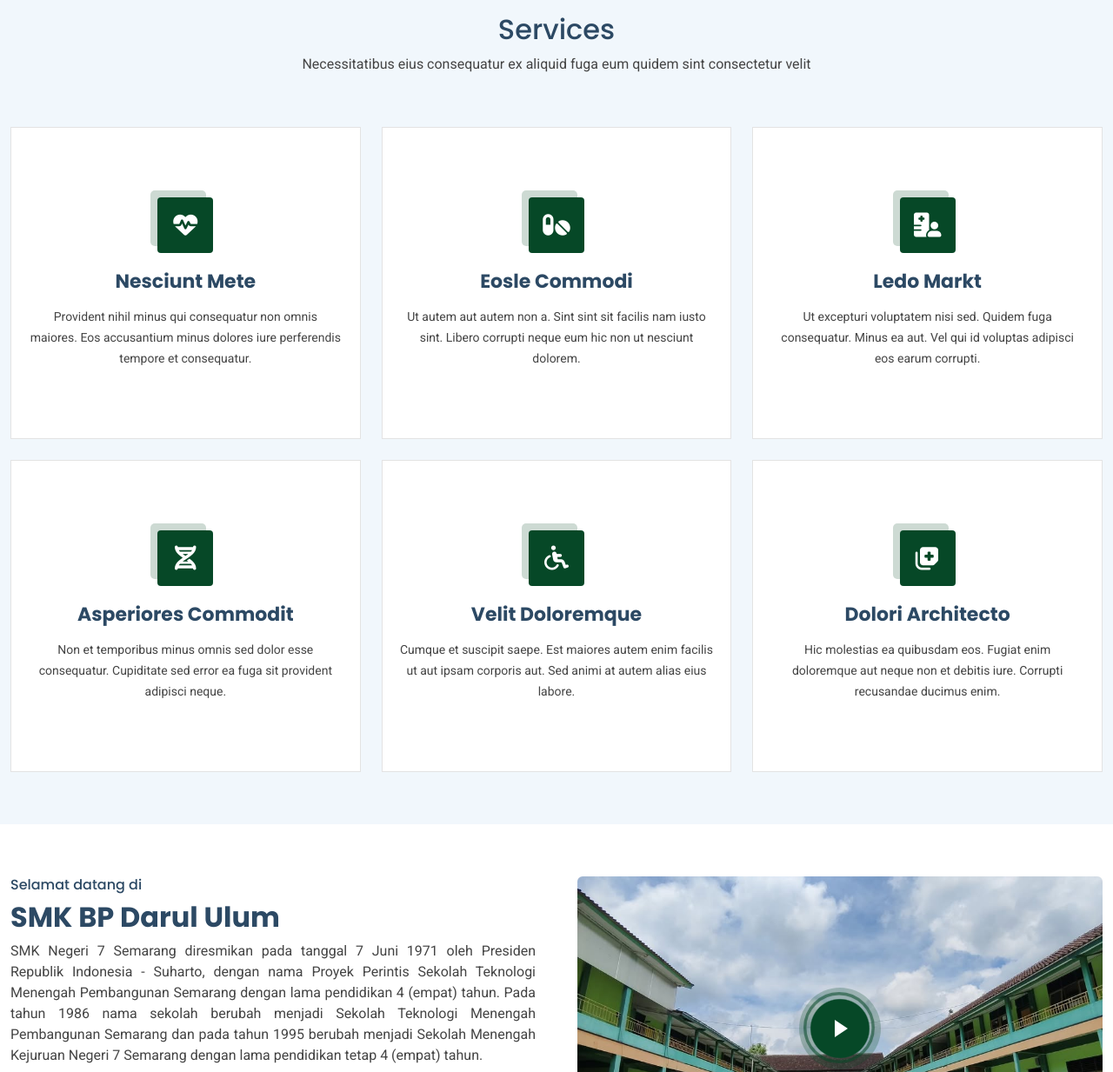
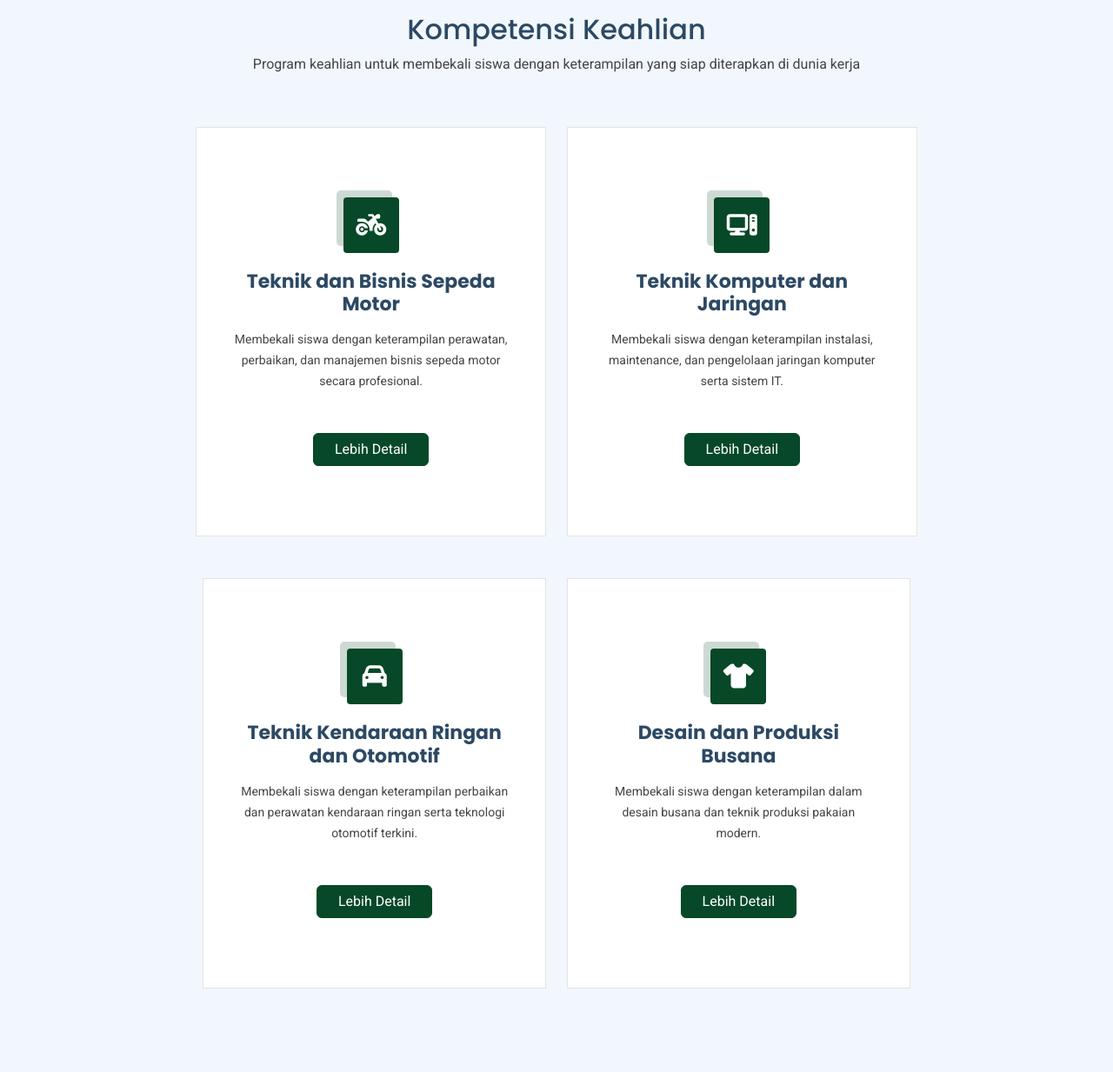
Before and after one commit to Muhafifudin2306/smk-bp-darul-ulum-sample-2, a plain HTML site: page index.html in a window 1280 px wide. Shown: the part 2140-3373 px from the top of the page at 87% size. Drawn offline with Linux system fonts and the light colour scheme.

Commit message:
Add Kompetensi

```diff
--- a/assets/css/main.css
+++ b/assets/css/main.css
@@ -1129,7 +1129,7 @@ section,
   background-color: var(--surface-color);
   text-align: center;
   border: 1px solid color-mix(in srgb, var(--default-color), transparent 85%);
-  padding: 80px 20px;
+  padding: 80px 40px;
   transition: all ease-in-out 0.3s;
   height: 100%;
 }
--- a/index.html
+++ b/index.html
@@ -228,8 +228,9 @@
                     <img class="w-100 object-fit-cover rounded-top" height="300" src="assets/img/banner/banner-4.jpg">
                   </div>
                   <div class="content-panel p-4" style="max-height: 250px; height: 250px; overflow: hidden;">
-                    <h4 class="fw-bold mb-3 text-one">SERTIJAB MPK 2024/2025</h4>
-                    <p>Waktu berlalu begitu cepat, tak terasa perjalanan yang panjang ini telah sampai pada ujungnya.
+                    <h5 class="fw-bold mb-3 text-one">SERTIJAB MPK 2024/2025</h5>
+                    <p align="justify">Waktu berlalu begitu cepat, tak terasa perjalanan yang panjang ini telah sampai
+                      pada ujungnya.
                       Dalam setiap awal, ada akhir</p>
                   </div>
                   <hr>
@@ -251,10 +252,11 @@
                     <img class="w-100 object-fit-cover rounded-top" height="300" src="assets/img/banner/banner-2.jpg">
                   </div>
                   <div class="content-panel p-4" style="max-height: 250px; height: 250px; overflow: hidden;">
-                    <h4 class="fw-bold mb-3 text-one">Bagaimana Teknologi Baru Mengubah Cara Kita
+                    <h5 class="fw-bold mb-3 text-one">Bagaimana Teknologi Baru Mengubah Cara Kita
                       Membangun
-                      Infrastruktur</h4>
-                    <p>Di tengah semakin meningkatnya kesadaran global akan pentingnya keberlanjutan lingkungan,Lorem
+                      Infrastruktur</h5>
+                    <p align="justify">Di tengah semakin meningkatnya kesadaran global akan pentingnya keberlanjutan
+                      lingkungan,Lorem
                       ipsum dolor sit, amet consectetur adipisicing elit. Ad, optio? Nisi iure possimus id excepturi
                       vero, architecto reiciendis aliquid, blanditiis quidem beatae aperiam quis distinctio consequatur
                       in. Sapiente fugit natus repudiandae quam animi corrupti, voluptates quia, nemo qui nisi
@@ -279,8 +281,9 @@
                     <img class="w-100 object-fit-cover rounded-top" height="300" src="assets/img/banner/banner-1.jpg">
                   </div>
                   <div class="content-panel p-4" style="max-height: 250px; height: 250px; overflow: hidden;">
-                    <h4 class="fw-bold mb-3 text-one">SERTIJAB MPK 2024/2025</h4>
-                    <p>Waktu berlalu begitu cepat, tak terasa perjalanan yang panjang ini telah sampai pada ujungnya.
+                    <h5 class="fw-bold mb-3 text-one">SERTIJAB MPK 2024/2025</h5>
+                    <p align="justify">Waktu berlalu begitu cepat, tak terasa perjalanan yang panjang ini telah sampai
+                      pada ujungnya.
                       Dalam setiap awal, ada akhir</p>
                   </div>
                   <hr>
@@ -302,10 +305,11 @@
                     <img class="w-100 object-fit-cover rounded-top" height="300" src="assets/img/banner/banner-3.jpg">
                   </div>
                   <div class="content-panel p-4" style="max-height: 250px; height: 250px; overflow: hidden;">
-                    <h4 class="fw-bold mb-3 text-one">Bagaimana Teknologi Baru Mengubah Cara Kita
+                    <h5 class="fw-bold mb-3 text-one">Bagaimana Teknologi Baru Mengubah Cara Kita
                       Membangun
-                      Infrastruktur</h4>
-                    <p>Di tengah semakin meningkatnya kesadaran global akan pentingnya keberlanjutan lingkungan,Lorem
+                      Infrastruktur</h5>
+                    <p align="justify">Di tengah semakin meningkatnya kesadaran global akan pentingnya keberlanjutan
+                      lingkungan,Lorem
                       ipsum dolor sit, amet consectetur adipisicing elit. Ad, optio? Nisi iure possimus id excepturi
                       vero, architecto reiciendis aliquid, blanditiis quidem beatae aperiam quis distinctio consequatur
                       in. Sapiente fugit natus repudiandae quam animi corrupti, voluptates quia, nemo qui nisi
@@ -385,95 +389,88 @@
     <section id="services" class="services section light-background ">
 
       <!-- Section Title -->
-      <div class="container-fluid section-title" data-aos="fade-up">
-        <h2>Services</h2>
-        <p>Necessitatibus eius consequatur ex aliquid fuga eum quidem sint consectetur velit</p>
+      <div class="section-title" data-aos="fade-up">
+        <h2>Kompetensi Keahlian</h2>
+        <p>Program keahlian untuk membekali siswa dengan keterampilan yang siap
+          diterapkan di dunia kerja</p>
       </div><!-- End Section Title -->
 
       <div class="container-fluid">
 
-        <div class="row gy-4">
+        <div class="row justify-content-center gy-4 mb-4">
 
           <div class="col-lg-4 col-md-6" data-aos="fade-up" data-aos-delay="100">
-            <div class="service-item  position-relative">
+            <div class="service-item position-relative">
               <div class="icon">
-                <i class="fas fa-heartbeat"></i>
+                <i class="fas fa-motorcycle"></i>
               </div>
+              <div class="content-card mb-5">
                 <a href="#" class="stretched-link">
-                <h3>Nesciunt Mete</h3>
+                  <h3>Teknik dan Bisnis Sepeda Motor</h3>
                 </a>
-              <p>Provident nihil minus qui consequatur non omnis maiores. Eos accusantium minus dolores iure perferendis
-                tempore et consequatur.</p>
+                <p>Membekali siswa dengan keterampilan perawatan, perbaikan, dan manajemen bisnis sepeda motor secara
+                  profesional.</p>
+              </div>
+              <button class="btn btn-success bg-one border-one bg-hover-one border-hover-one px-4">Lebih Detail</button>
             </div>
           </div><!-- End Service Item -->
 
-          <div class="col-lg-4 col-md-6" data-aos="fade-up" data-aos-delay="200">
+          <div class="col-lg-4 col-md-6" data-aos="fade-up" data-aos-delay="100">
             <div class="service-item position-relative">
               <div class="icon">
-                <i class="fas fa-pills"></i>
+                <i class="fas fa-computer"></i>
               </div>
+              <div class="content-card mb-5">
                 <a href="#" class="stretched-link">
-                <h3>Eosle Commodi</h3>
+                  <h3>Teknik Komputer dan Jaringan</h3>
                 </a>
-              <p>Ut autem aut autem non a. Sint sint sit facilis nam iusto sint. Libero corrupti neque eum hic non ut
-                nesciunt dolorem.</p>
+                <p>Membekali siswa dengan keterampilan instalasi, maintenance, dan pengelolaan jaringan komputer serta
+                  sistem IT.</p>
+              </div>
+              <button class="btn btn-success bg-one border-one bg-hover-one border-hover-one px-4">Lebih Detail</button>
             </div>
           </div><!-- End Service Item -->
 
-          <div class="col-lg-4 col-md-6" data-aos="fade-up" data-aos-delay="300">
+        </div>
+
+        <div class="row justify-content-center gy-4 mb-4">
+
+          <div class="row justify-content-center gy-4 mb-4">
+
+            <div class="col-lg-4 col-md-6" data-aos="fade-up" data-aos-delay="100">
               <div class="service-item position-relative">
                 <div class="icon">
-                <i class="fas fa-hospital-user"></i>
+                  <i class="fas fa-car"></i>
                 </div>
+                <div class="content-card mb-5">
                   <a href="#" class="stretched-link">
-                <h3>Ledo Markt</h3>
+                    <h3>Teknik Kendaraan Ringan dan Otomotif</h3>
                   </a>
-              <p>Ut excepturi voluptatem nisi sed. Quidem fuga consequatur. Minus ea aut. Vel qui id voluptas adipisci
-                eos earum corrupti.</p>
+                  <p>Membekali siswa dengan keterampilan perbaikan dan perawatan kendaraan ringan serta teknologi
+                    otomotif terkini.</p>
+                </div>
+                <button class="btn btn-success bg-one border-one bg-hover-one border-hover-one px-4">Lebih
+                  Detail</button>
               </div>
             </div><!-- End Service Item -->
 
-          <div class="col-lg-4 col-md-6" data-aos="fade-up" data-aos-delay="400">
+            <div class="col-lg-4 col-md-6" data-aos="fade-up" data-aos-delay="100">
               <div class="service-item position-relative">
                 <div class="icon">
-                <i class="fas fa-dna"></i>
+                  <i class="fas fa-shirt"></i>
                 </div>
+                <div class="content-card mb-5">
                   <a href="#" class="stretched-link">
-                <h3>Asperiores Commodit</h3>
+                    <h3>Desain dan Produksi Busana</h3>
                   </a>
-              <p>Non et temporibus minus omnis sed dolor esse consequatur. Cupiditate sed error ea fuga sit provident
-                adipisci neque.</p>
-              <a href="#" class="stretched-link"></a>
+                  <p>Membekali siswa dengan keterampilan dalam desain busana dan teknik produksi pakaian modern.</p>
+                </div>
+                <button class="btn btn-success bg-one border-one bg-hover-one border-hover-one px-4">Lebih
+                  Detail</button>
               </div>
             </div><!-- End Service Item -->
 
-          <div class="col-lg-4 col-md-6" data-aos="fade-up" data-aos-delay="500">
-            <div class="service-item position-relative">
-              <div class="icon">
-                <i class="fas fa-wheelchair"></i>
           </div>
-              <a href="#" class="stretched-link">
-                <h3>Velit Doloremque</h3>
-              </a>
-              <p>Cumque et suscipit saepe. Est maiores autem enim facilis ut aut ipsam corporis aut. Sed animi at autem
-                alias eius labore.</p>
-              <a href="#" class="stretched-link"></a>
-            </div>
-          </div><!-- End Service Item -->
-
-          <div class="col-lg-4 col-md-6" data-aos="fade-up" data-aos-delay="600">
-            <div class="service-item position-relative">
-              <div class="icon">
-                <i class="fas fa-notes-medical"></i>
-              </div>
-              <a href="#" class="stretched-link">
-                <h3>Dolori Architecto</h3>
-              </a>
-              <p>Hic molestias ea quibusdam eos. Fugiat enim doloremque aut neque non et debitis iure. Corrupti
-                recusandae ducimus enim.</p>
-              <a href="#" class="stretched-link"></a>
-            </div>
-          </div><!-- End Service Item -->
 
         </div>
 
```
Lines whose indentation alone changed are shown as unchanged.
